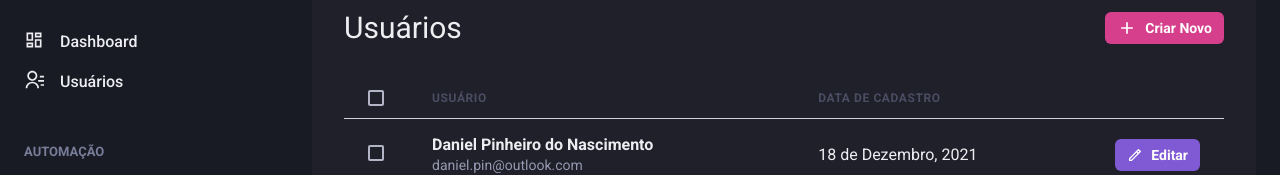
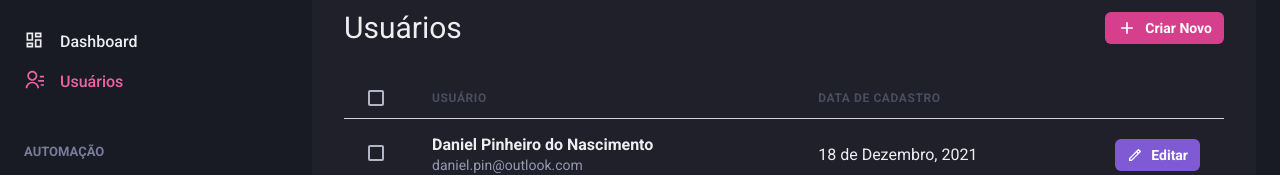
Before and after one commit to DanielPin/dashgo, a Next.js app: page /users in a window 1280 px wide. Shown: the part 142-317 px from the top of the page. Built offline with nearby package versions, Linux system fonts and the light colour scheme.

Commit message:
Sinalizar link ativo

```diff
--- /dev/null
+++ b/src/components/ActiveLink.tsx
@@ -0,0 +1,33 @@
+import Link, { LinkProps } from "next/link";
+import { useRouter } from "next/router";
+import { cloneElement, ReactElement } from "react";
+
+interface ActiveLinkProps extends LinkProps {
+  children: ReactElement;
+  shouldMatchExactHref?: boolean;
+}
+
+export function ActiveLink({ children, shouldMatchExactHref = false, ...rest }: ActiveLinkProps) {
+
+  const { asPath } = useRouter();
+
+  let isActive = false;
+
+  if(shouldMatchExactHref && (asPath === rest.href || asPath === rest.as)) {
+    isActive = true;
+  }
+
+
+  if(!shouldMatchExactHref && (asPath.startsWith(String(rest.href)) || asPath.startsWith(String(rest.as)))) {
+    isActive = true;
+  }
+
+
+  return (
+    <Link {...rest}>
+      {cloneElement(children, {
+        color: isActive ? "pink.400" : "gray.50",
+      })}
+    </Link>
+  );
+}
--- a/src/components/Sidebar/NavLink.tsx
+++ b/src/components/Sidebar/NavLink.tsx
@@ -6,6 +6,7 @@
 } from "@chakra-ui/react";
 import Link from "next/link";
 import { ElementType } from "react";
+import { ActiveLink } from "../ActiveLink";
 
 interface NavLinkProps extends ChakraLinkProps {
   icon: ElementType;
@@ -15,13 +16,13 @@
 
 export function NavLink({ icon, children, href, ...rest }: NavLinkProps) {
   return (
-    <Link href={href} passHref>
+    <ActiveLink href={href} passHref>
       <ChakraLink display="flex" align="center" {...rest}>
         <Icon as={icon} fontSize="20" />
         <Text ml="4" fontWeight="medium">
           {children}
         </Text>
       </ChakraLink>
-    </Link>
+    </ActiveLink>
   );
 }
```
